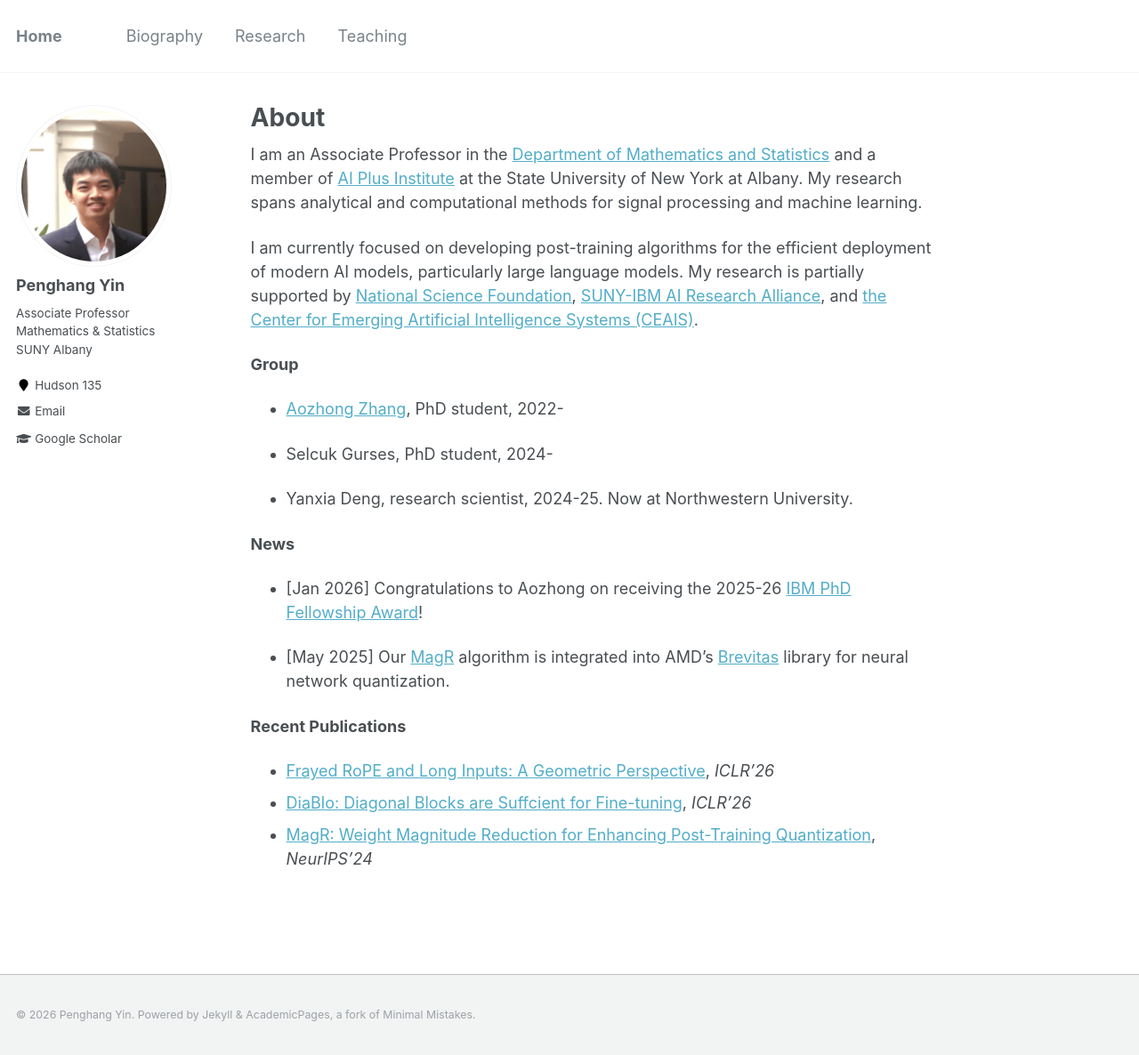
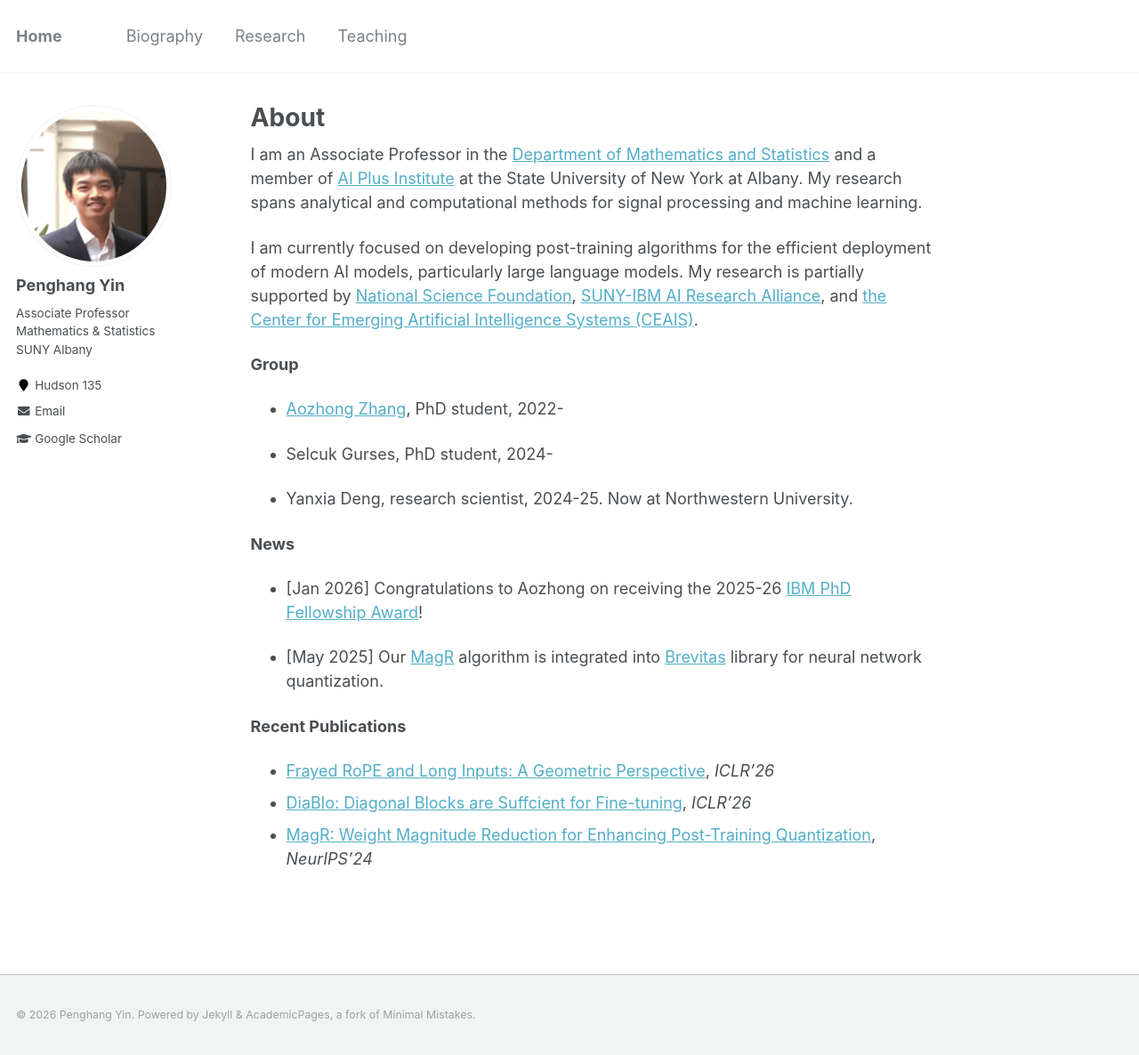
Before and after one commit to yin-penghang/yin-penghang.github.io, a Jekyll site: the page built from _pages/about.md, in a window 1280 px wide and 1186 px high. Shown: the whole window at 89% size. Built offline with Jekyll 4.4.1, drawn with Linux system fonts in a browser that asks for light colours.

Commit message:
Update about.md

```diff
--- a/_pages/about.md
+++ b/_pages/about.md
@@ -24,7 +24,7 @@
 
 - [Jan 2026] Congratulations to Aozhong on receiving the 2025-26 [IBM PhD Fellowship Award](https://research.ibm.com/labs/yorktown-heights/ibm-academic-awards-program#main-content)!
 
-- [May 2025] Our [MagR](https://proceedings.neurips.cc/paper_files/paper/2024/file/9a987c98a7f36cc83f9065df3ca4f9e0-Paper-Conference.pdf) algorithm is integrated into AMD's [Brevitas](https://github.com/Xilinx/brevitas) library for neural network quantization.
+- [May 2025] Our [MagR](https://proceedings.neurips.cc/paper_files/paper/2024/file/9a987c98a7f36cc83f9065df3ca4f9e0-Paper-Conference.pdf) algorithm is integrated into [Brevitas](https://github.com/Xilinx/brevitas) library for neural network quantization.
 
 **Recent Publications**
 
```
